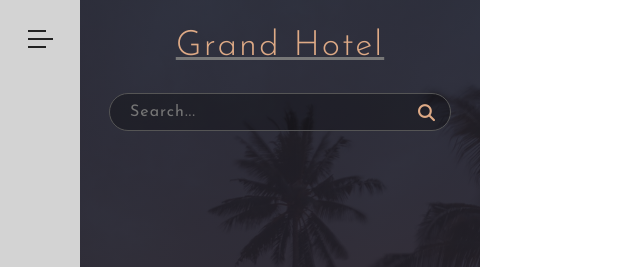
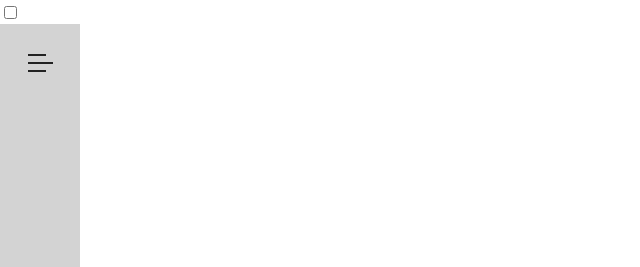
Before and after one commit to miors/grand-hotel, a plain HTML site: page index.html in a window 1280 px wide. Shown: the top 267 px of the page, without its empty margins (0-640 px from the left). Drawn offline with Linux system fonts and the light colour scheme.

Commit message:
added css click event

```diff
--- a/css/style.css
+++ b/css/style.css
@@ -22,6 +22,7 @@ body {
   flex-direction: column;
   justify-content: space-between;
   align-items: center;
+  z-index: 10;
 }
 
 .menu-icon {
@@ -38,7 +39,7 @@ body {
 .line-1,
 .line-3 {
   width: 1.8rem;
-  transition: width 0.3s;
+  transition: all 0.4s;
 }
 
 .menu-icon:hover .line {
@@ -75,7 +76,7 @@ body {
 
 /* navigation */
 .navigation {
-  margin-left: 8rem;
+  left: -32rem;
   position: fixed;
   width: 40rem;
   height: 100%;
@@ -90,6 +91,7 @@ body {
   flex-direction: column;
   justify-content: space-between;
   align-items: center;
+  transition: left 0.8s cubic-bezier(1, 0, 0, 1);
 }
 
 .navigation-heading {
@@ -197,5 +199,23 @@ body {
   font-size: 1.2rem;
   margin-bottom: 1.5rem;
 }
+
+.checkbox:checked ~ .navigation {
+  left: 8rem;
+}
+
+.checkbox:checked ~ .sidebar .line-1 {
+  transform: rotate(-405deg) translate(-5px, 6px);
+  width: 2.5rem;
+}
+
+.checkbox:checked ~ .sidebar .line-2 {
+  opacity: 0;
+}
+
+.checkbox:checked ~ .sidebar .line-3 {
+  transform: rotate(405deg) translate(-5px, -6px);
+  width: 2.5rem;
+}
 /* end of navigation */
 /* end of navbar  */
--- a/index.html
+++ b/index.html
@@ -29,13 +29,16 @@
   <body>
     <!--navbar-->
     <div class="navbar">
+      <input type="checkbox" class="checkbox" id="click" />
       <!--sidebar-->
       <div class="sidebar">
-        <div class="menu-icon">
-          <div class="line line-1"></div>
-          <div class="line line-2"></div>
-          <div class="line line-3"></div>
-        </div>
+        <label for="click">
+          <div class="menu-icon">
+            <div class="line line-1"></div>
+            <div class="line line-2"></div>
+            <div class="line line-3"></div>
+          </div>
+        </label>
 
         <ul class="social-icons-list">
           <li>
```
